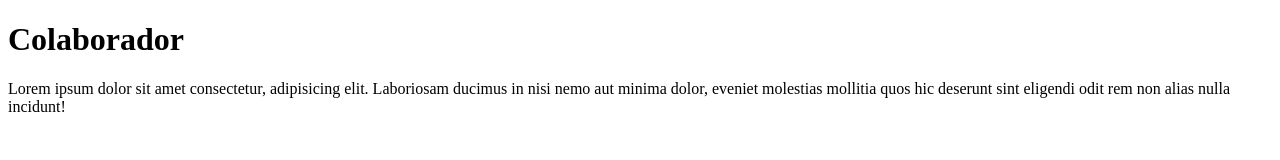
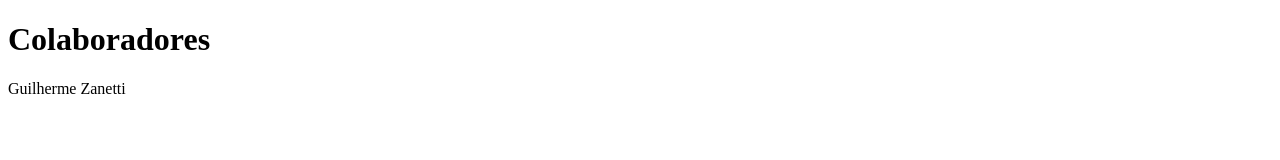
Before and after one commit to guilherzanetti/engenhariaDeSoftware, a plain HTML site: page index.html in a window 1280 px wide. Drawn offline with Linux system fonts and the light colour scheme.

Commit message:
Segunda Commit

```diff
--- a/index.html
+++ b/index.html
@@ -6,7 +6,7 @@
     <title>Aula 0.1</title>
 </head>
 <body>
-    <h1>Colaborador</h1>
-    <p>Lorem ipsum dolor sit amet consectetur, adipisicing elit. Laboriosam ducimus in nisi nemo aut minima dolor, eveniet molestias mollitia quos hic deserunt sint eligendi odit rem non alias nulla incidunt!</p>
+    <h1>Colaboradores</h1>
+    <p>Guilherme Zanetti</p>
 </body>
 </html>
```
